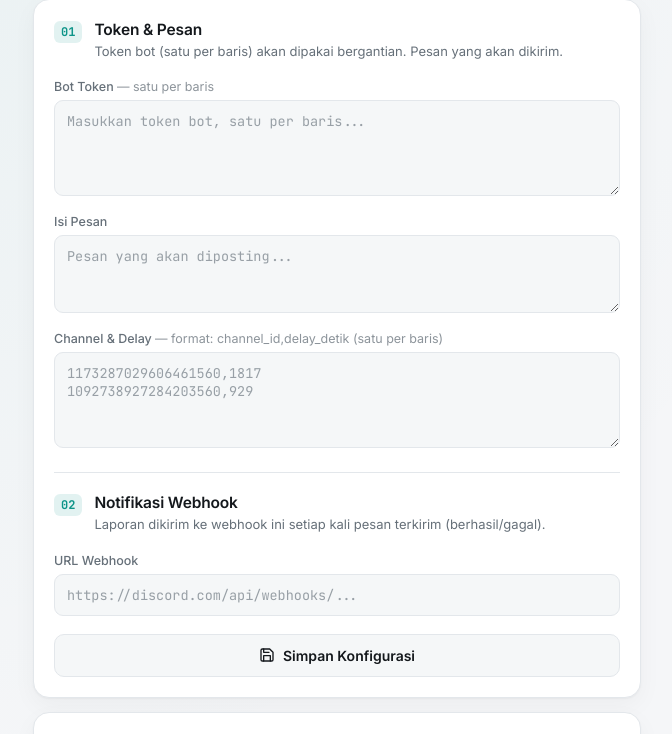
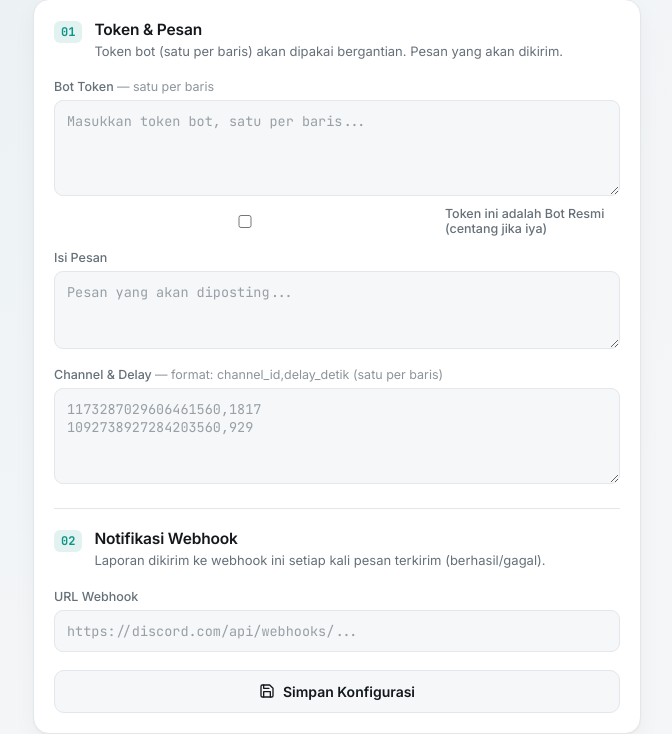
Before and after one commit to asukalearn/discord-autopost-v2, a Flask app: page / in a window 1280 px wide. Shown: the part 210-944 px from the top of the page, without its empty margins (303-975 px from the left). Run offline with Flask 3, Linux system fonts and the light colour scheme; the visitor is signed in with stand-in values (Sample User, id 1); data that the repository does not hold is empty; some libraries are stand-ins or nearby versions.

Commit message:
Update final: perbaikan autentikasi token dan UI checkbox

```diff
--- a/app.py
+++ b/app.py
@@ -14,41 +14,41 @@ app = Flask(__name__)
 app.secret_key = os.environ.get("SECRET_KEY", secrets.token_hex(32))
 
 DEFAULT_CONFIG = {
-    "tokens": [],           # list of token strings
+    "tokens": [],
     "message": "",
-    "channels": [],         # list of [channel_id, delay_in_seconds]
+    "channels": [],
     "notify_webhook_url": "",
     "embed_title": "📢 Laporan Pengiriman",
     "embed_description": "Channel: {channel}\nStatus: {status}",
     "embed_color": "#5EEAD4",
     "embed_footer": "Autopost Bot",
     "embed_thumbnail_url": "",
+    "is_bot_token": False,
 }
 
-# per-user runner dan log
-runners: dict[str, BotRunner] = {}
-logs_by_user: dict[str, deque] = {}
+runners = {}
+logs_by_user = {}
 
-def get_logs(username: str) -> deque:
+def get_logs(username):
     if username not in logs_by_user:
         logs_by_user[username] = deque(maxlen=200)
     return logs_by_user[username]
 
-def get_runner(username: str) -> BotRunner:
+def get_runner(username):
     if username not in runners:
         runners[username] = BotRunner(lambda msg, u=username: get_logs(u).append(
             f"[{datetime.now().strftime('%H:%M:%S')}] {msg}"
         ))
     return runners[username]
 
-def load_config(username: str) -> dict:
+def load_config(username):
     path = userstore.config_path_for(username)
     if os.path.exists(path):
         with open(path, "r", encoding="utf-8") as f:
             return {**DEFAULT_CONFIG, **json.load(f)}
     return dict(DEFAULT_CONFIG)
 
-def save_config(username: str, cfg: dict):
+def save_config(username, cfg):
     with open(userstore.config_path_for(username), "w", encoding="utf-8") as f:
         json.dump(cfg, f, indent=2)
 
@@ -60,7 +60,6 @@ def login_required(view):
         return view(*args, **kwargs)
     return wrapped
 
-# -------- Routes (login, register, logout) sama seperti sebelumnya --------
 @app.route("/register", methods=["GET", "POST"])
 def register():
     error = None
@@ -100,7 +99,6 @@ def logout():
 def index():
     username = session["username"]
     cfg = load_config(username)
-    # sembunyikan token asli
     safe_cfg = dict(cfg)
     safe_cfg["tokens"] = ["*" * 8 if t else "" for t in cfg.get("tokens", [])]
     return render_template("index.html", config=safe_cfg, username=username)
@@ -111,11 +109,9 @@ def api_config():
     username = session["username"]
     data = request.get_json(force=True)
 
-    # Parse tokens (satu per baris)
     raw_tokens = data.get("tokens", "").strip()
     tokens = [t.strip() for t in raw_tokens.splitlines() if t.strip()]
 
-    # Parse channels (format: channel_id,delay)
     raw_channels = data.get("channels", "").strip()
     channels = []
     for line in raw_channels.splitlines():
@@ -134,7 +130,6 @@ def api_config():
         else:
             return jsonify({"ok": False, "message": f"Baris tidak valid: {line}"}), 400
 
-    # Ambil field lain
     message = data.get("message", "").strip()
     webhook_url = data.get("notify_webhook_url", "").strip()
     embed_title = data.get("embed_title", "").strip() or DEFAULT_CONFIG["embed_title"]
@@ -142,6 +137,7 @@ def api_config():
     embed_color = data.get("embed_color", "").strip() or DEFAULT_CONFIG["embed_color"]
     embed_footer = data.get("embed_footer", "").strip()
     embed_thumbnail = data.get("embed_thumbnail_url", "").strip()
+    is_bot_token = data.get("is_bot_token", False)
 
     cfg = {
         "tokens": tokens,
@@ -153,6 +149,7 @@ def api_config():
         "embed_color": embed_color,
         "embed_footer": embed_footer,
         "embed_thumbnail_url": embed_thumbnail,
+        "is_bot_token": is_bot_token,
     }
     save_config(username, cfg)
     get_logs(username).append(f"[{datetime.now().strftime('%H:%M:%S')}] Konfigurasi disimpan.")
@@ -183,6 +180,7 @@ def api_start():
         channels=cfg["channels"],
         webhook_url=cfg.get("notify_webhook_url", ""),
         embed_config=embed_config,
+        is_bot_token=cfg.get("is_bot_token", False),
     )
     get_logs(username).append(f"[{datetime.now().strftime('%H:%M:%S')}] {msg}")
     return jsonify({"ok": ok, "message": msg})
--- a/bot_runner.py
+++ b/bot_runner.py
@@ -16,7 +16,8 @@ class BotRunner:
         self._stop_event = None
 
     def start(self, tokens: List[str], message: str, channels: List[Tuple[int, int]],
-              webhook_url: str = "", embed_config: Optional[Dict] = None):
+              webhook_url: str = "", embed_config: Optional[Dict] = None,
+              is_bot_token: bool = False):
         if self.running:
             return False, "Bot sudah berjalan."
         if not tokens or not message or not channels:
@@ -25,7 +26,7 @@ class BotRunner:
         self._stop_event = threading.Event()
         self.thread = threading.Thread(
             target=self._run,
-            args=(tokens, message, channels, webhook_url, embed_config or {}),
+            args=(tokens, message, channels, webhook_url, embed_config or {}, is_bot_token),
             daemon=True
         )
         self.thread.start()
@@ -37,7 +38,7 @@ class BotRunner:
         self._stop_event.set()
         return True, "Bot sedang dihentikan..."
 
-    def _run(self, tokens, message, channels, webhook_url, embed_config):
+    def _run(self, tokens, message, channels, webhook_url, embed_config, is_bot_token):
         self.loop = asyncio.new_event_loop()
         asyncio.set_event_loop(self.loop)
         self.running = True
@@ -54,7 +55,11 @@ class BotRunner:
         def send_sync(token, channel_id):
             import requests
             url = f"https://discord.com/api/v10/channels/{channel_id}/messages"
-            # Token dipakai apa adanya � user bertanggung jawab menambahkan prefix yang benar
+            # Jika token adalah bot resmi, tambahkan prefix "Bot "
+            if is_bot_token:
+                # Hanya tambahkan jika belum ada prefix
+                if not token.startswith('Bot ') and not token.startswith('Bearer '):
+                    token = f'Bot {token}'
             headers = {'Authorization': token, 'Content-Type': 'application/json'}
             payload = {'content': message}
             try:
--- a/static/app.js
+++ b/static/app.js
@@ -21,6 +21,7 @@ function collectConfig() {
     embed_color: $("embed_color").value,
     embed_footer: $("embed_footer").value,
     embed_thumbnail_url: $("embed_thumbnail_url").value,
+    is_bot_token: $("is_bot_token").checked,
   };
 }
 
--- a/templates/index.html
+++ b/templates/index.html
@@ -58,6 +58,11 @@
       <label class="field">
         <span class="field__label">Bot Token <span class="field__hint">— satu per baris</span></span>
         <textarea id="tokens" rows="4" placeholder="Masukkan token bot, satu per baris...">{{ config.tokens|join('\n') }}</textarea>
+      </label>
+
+      <label class="field" style="display:flex; align-items:center; gap:10px; margin-top:-8px;">
+        <input type="checkbox" id="is_bot_token" {% if config.is_bot_token %}checked{% endif %}>
+        <span class="field__label" style="margin-bottom:0;">Token ini adalah Bot Resmi (centang jika iya)</span>
       </label>
 
       <label class="field">
```
